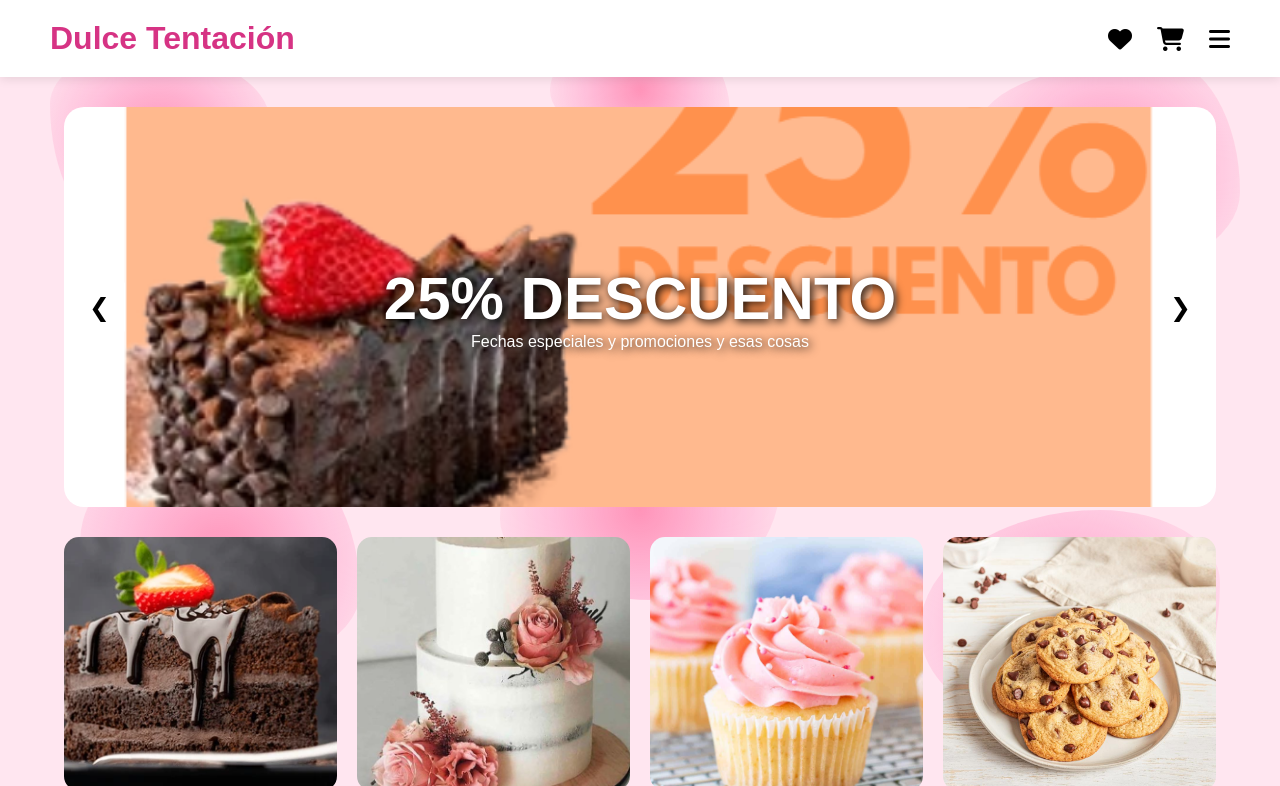
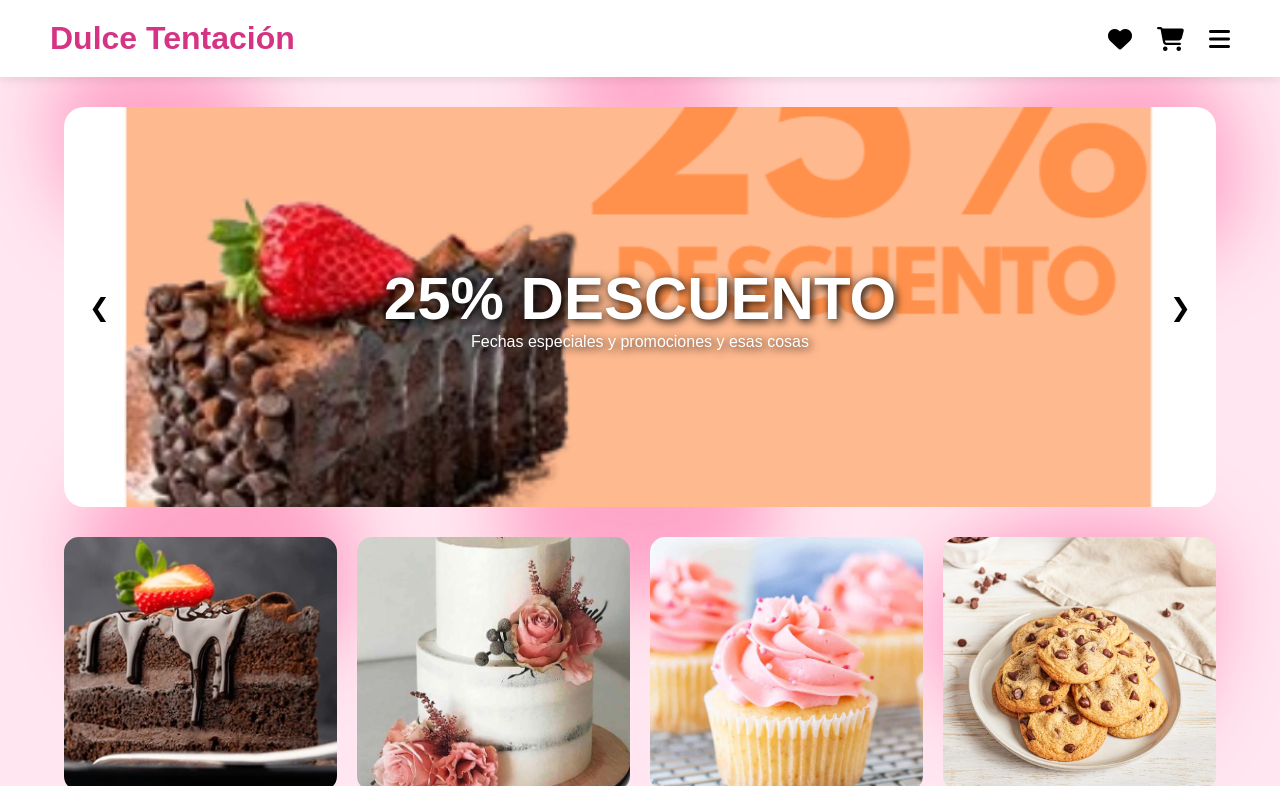
Before and after one commit to jvargas45-c/proyecto_sena_v1, a PHP site: page / in a window 1280 px wide. Shown: the top 786 px of the page. Run offline with PHP 8.4, Linux system fonts and the light colour scheme.

Commit message:
V1 Sena-Dulce Tentación

```diff
--- a/css/estilo.css
+++ b/css/estilo.css
@@ -21,13 +21,18 @@ body{
 
 /* manchas del fondo */
 .mancha{
-    position: absolute;
-    background: radial-gradient(
+    position:absolute;
+
+    background:
+    repeating-radial-gradient(
         circle,
-        rgba(255,80,140,.55) 0%,
-        rgba(255,120,180,.35) 50%,
-        transparent 100%
+        rgba(255,80,140,.55) 0px,
+        rgba(255,80,140,.55) 4px,
+        rgba(255,120,180,.45) 8px,
+        rgba(255,120,180,.35) 12px
     );
+
+    filter:blur(35px);
 }
 
 /* SUPERIOR IZQUIERDA */
```
